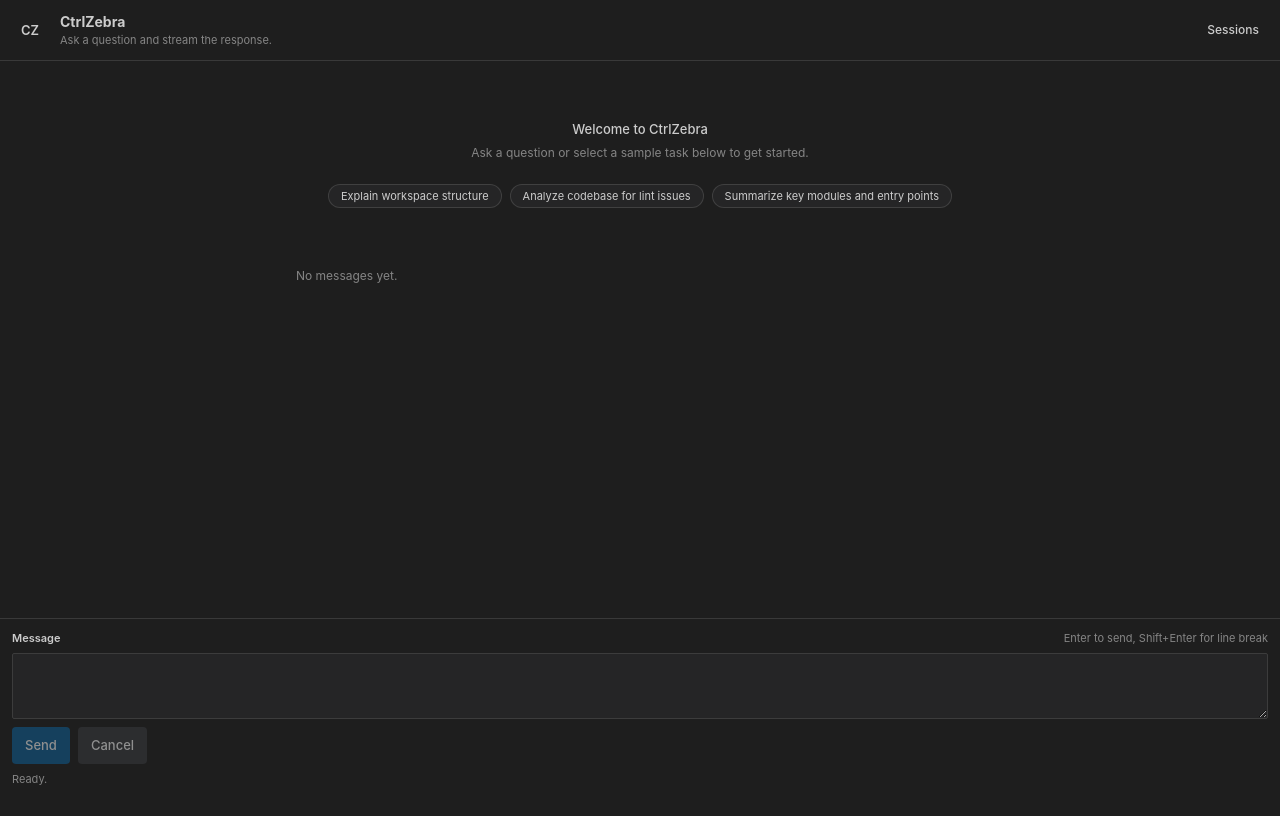
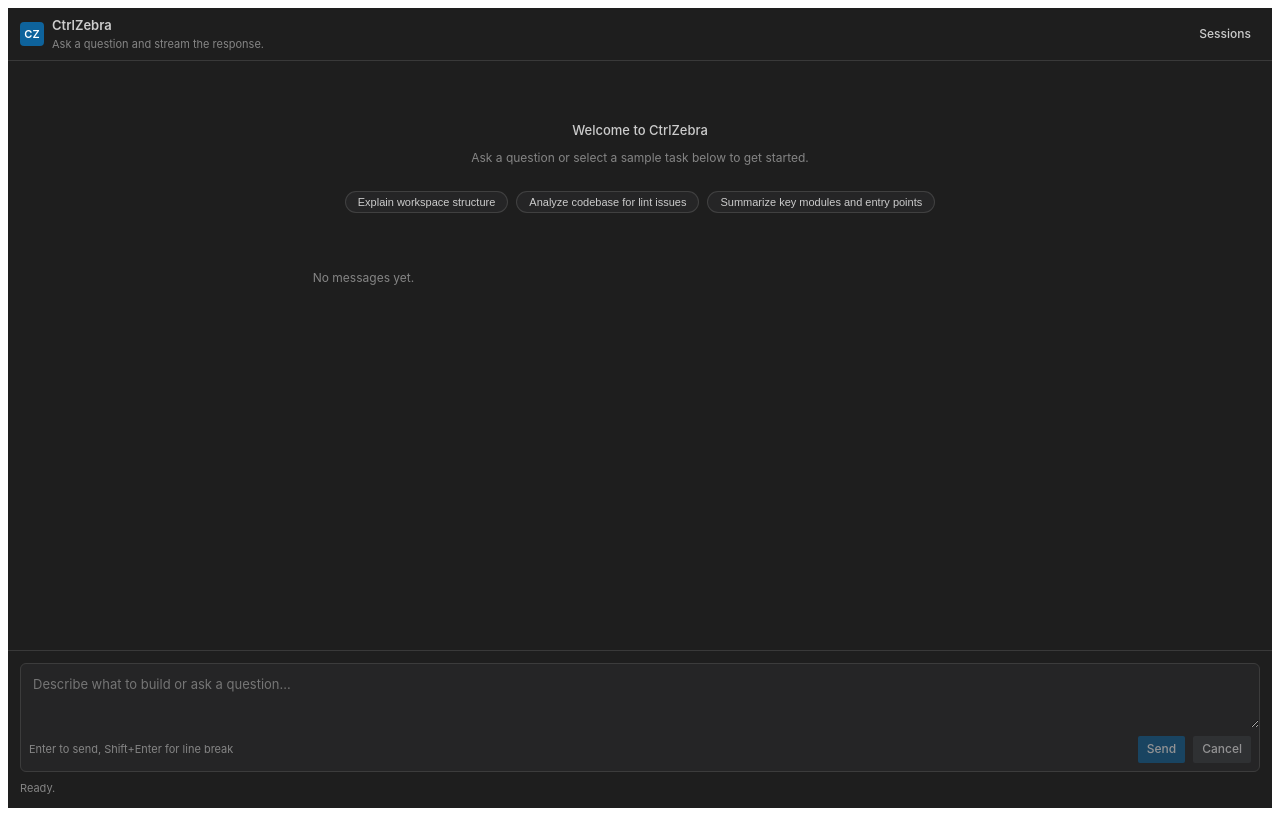
Before and after one commit to yangzuo0621/ctrl-zebra, a React (Vite) app in the folder apps/webview/: page / in a window 1280 px wide. Built offline with nearby package versions, Linux system fonts and the light colour scheme.

Commit message:
style(webview): refine message bubbles alignment and embed composer buttons (#122)
* chore: add vscode launch and tasks configuration

* style(webview): refine message bubbles alignment and embed composer buttons

```diff
--- a/apps/webview/src/app.module.css
+++ b/apps/webview/src/app.module.css
@@ -1,26 +1,15 @@
-:global(*) {
-  box-sizing: border-box;
-}
-
-:global(body) {
-  margin: 0;
-  color: var(--cz-color-fg);
-  background: var(--cz-color-bg);
-  font-family: var(--cz-font-family);
-  font-size: var(--cz-font-size-md);
-}
-
-:global(button),
-:global(textarea) {
-  font: inherit;
-}
+@import "./tokens.css";
 
 .shell {
   display: flex;
   flex-direction: column;
   height: 100vh;
-  min-height: 0;
-  gap: 0;
+  box-sizing: border-box;
+  background-color: var(--cz-color-bg);
+  color: var(--cz-color-fg);
+  font-family: var(--cz-font-family);
+  font-size: var(--cz-font-size-md);
+  line-height: 1.5;
 }
 
 .header {
@@ -28,38 +17,38 @@
   display: flex;
   align-items: center;
   justify-content: space-between;
-  gap: var(--cz-space-3);
-  padding: var(--cz-space-3);
+  padding: var(--cz-space-2) var(--cz-space-3);
   border-bottom: 1px solid var(--cz-color-border);
+  background-color: var(--cz-color-bg);
 }
 
 .headerTitleGroup {
   display: flex;
   align-items: center;
-  gap: var(--cz-space-3);
+  gap: var(--cz-space-2);
 }
 
 .mark {
-  display: grid;
-  flex: 0 0 36px;
-  width: 36px;
-  height: 36px;
-  place-items: center;
-  border: 1px solid var(--vscode-contrastBorder, var(--vscode-panel-border));
+  display: flex;
+  align-items: center;
+  justify-content: center;
+  width: 24px;
+  height: 24px;
   border-radius: var(--cz-radius-md);
-  color: var(--vscode-activityBarBadge-foreground);
-  background: var(--vscode-activityBarBadge-background);
+  background-color: var(--cz-color-primary-bg);
+  color: var(--cz-color-primary-fg);
+  font-size: var(--cz-font-size-xs);
   font-weight: var(--cz-font-weight-semibold);
 }
 
 .title {
   margin: 0;
-  font-size: var(--cz-font-size-lg);
-  line-height: 1.3;
+  font-size: var(--cz-font-size-md);
+  font-weight: var(--cz-font-weight-semibold);
 }
 
 .description {
-  margin: 2px 0 0;
+  margin: 0;
   font-size: var(--cz-font-size-xs);
   color: var(--cz-color-muted);
 }
@@ -70,13 +59,26 @@
   flex-direction: column;
   gap: var(--cz-space-3);
   padding: var(--cz-space-3);
-  background-color: var(--cz-color-input-bg);
+  background-color: var(--cz-color-secondary-bg);
   border-bottom: 1px solid var(--cz-color-border);
+  animation: drawerSlideDown var(--cz-transition-normal);
+}
+
+@keyframes drawerSlideDown {
+  from {
+    opacity: 0;
+    transform: translateY(-8px);
+  }
+  to {
+    opacity: 1;
+    transform: translateY(0);
+  }
 }
 
 .sessions h2 {
   margin: 0 0 var(--cz-space-2);
   font-size: var(--cz-font-size-sm);
+  font-weight: var(--cz-font-weight-semibold);
 }
 
 .sessionControls {
@@ -85,38 +87,37 @@
 }
 
 .sessionControls select {
+  flex: 1 1 auto;
   min-width: 0;
-  flex: 1;
-  color: var(--vscode-dropdown-foreground);
-  background: var(--vscode-dropdown-background);
-  border: 1px solid var(--vscode-dropdown-border, var(--vscode-panel-border));
+  padding: var(--cz-space-1) var(--cz-space-2);
   border-radius: var(--cz-radius-sm);
-  padding: var(--cz-space-1) var(--cz-space-2);
+  border: 1px solid var(--cz-color-input-border);
+  background-color: var(--cz-color-input-bg);
+  color: var(--cz-color-input-fg);
+  font-size: var(--cz-font-size-xs);
 }
 
 .sessionError {
-  margin: var(--cz-space-1) 0 0;
+  margin: var(--cz-space-2) 0 0;
+  font-size: var(--cz-font-size-xs);
   color: var(--cz-color-error-fg);
-  font-size: var(--cz-font-size-xs);
 }
 
 .transcriptSection {
   flex: 1 1 auto;
+  overflow-y: auto;
+  padding: var(--cz-space-3);
   display: flex;
   flex-direction: column;
-  gap: var(--cz-space-3);
-  padding: var(--cz-space-3);
-  overflow-y: auto;
-  min-height: 0;
 }
 
 .transcript {
   display: flex;
   flex-direction: column;
   gap: var(--cz-space-3);
+  list-style: none;
   margin: 0;
   padding: 0;
-  list-style: none;
 }
 
 .empty {
@@ -125,28 +126,32 @@
   font-size: var(--cz-font-size-sm);
 }
 
+.emptyText {
+  margin: var(--cz-space-2) 0 0 0;
+}
+
 .message {
-  padding: var(--cz-space-3);
+  display: flex;
+  flex-direction: column;
+  max-width: 85%;
+  padding: var(--cz-space-2) var(--cz-space-3);
   border: 1px solid var(--cz-color-border);
-  border-radius: var(--cz-radius-md);
+  border-radius: var(--cz-radius-lg);
   background: var(--vscode-editor-background);
 }
 
 .message[data-role="user"] {
+  align-self: flex-end;
+  background-color: var(--cz-color-input-bg);
   border-color: var(--cz-color-focus-border);
+  border-bottom-right-radius: var(--cz-radius-sm);
 }
 
-.messageRole {
-  color: var(--cz-color-muted);
-  font-size: var(--cz-font-size-xs);
-  font-weight: var(--cz-font-weight-semibold);
-}
-
-.message p {
-  margin: var(--cz-space-1) 0 0;
-  overflow-wrap: anywhere;
-  line-height: 1.5;
-  white-space: pre-wrap;
+.message[data-role="agent"] {
+  align-self: flex-start;
+  background-color: var(--vscode-editor-background);
+  border-color: var(--cz-color-border);
+  border-bottom-left-radius: var(--cz-radius-sm);
 }
 
 .footer {
@@ -174,11 +179,42 @@
   gap: var(--cz-space-2);
 }
 
-.composerHeader {
+.composerBox {
+  display: flex;
+  flex-direction: column;
+  border: 1px solid var(--cz-color-input-border);
+  border-radius: var(--cz-radius-lg);
+  background: var(--cz-color-input-bg);
+  padding: var(--cz-space-2);
+  transition: border-color var(--cz-transition-fast);
+}
+
+.composerBox:focus-within {
+  border-color: var(--cz-color-focus-border);
+}
+
+.input {
+  width: 100%;
+  resize: vertical;
+  padding: var(--cz-space-1);
+  border: none;
+  background: transparent;
+  color: var(--cz-color-input-fg);
+  font-family: var(--cz-font-family);
+  font-size: var(--cz-font-size-md);
+  outline: none;
+}
+
+.input:focus-visible {
+  outline: none;
+}
+
+.composerFooter {
   display: flex;
   align-items: center;
   justify-content: space-between;
   gap: var(--cz-space-2);
+  margin-top: var(--cz-space-2);
 }
 
 .composerHint {
@@ -203,27 +239,6 @@
   background-color: var(--cz-color-secondary-hover);
 }
 
-.label {
-  font-size: var(--cz-font-size-xs);
-  font-weight: var(--cz-font-weight-semibold);
-}
-
-.input {
-  width: 100%;
-  resize: vertical;
-  padding: var(--cz-space-2);
-  border: 1px solid var(--cz-color-input-border);
-  border-radius: var(--cz-radius-sm);
-  color: var(--cz-color-input-fg);
-  background: var(--cz-color-input-bg);
-  font-family: var(--cz-font-family);
-  font-size: var(--cz-font-size-md);
-}
-
-.input:focus-visible {
-  outline: var(--cz-focus-outline);
-}
-
 .actions {
   display: flex;
   gap: var(--cz-space-2);
@@ -236,6 +251,18 @@
   color: var(--cz-color-muted);
 }
 
+.srOnly {
+  position: absolute;
+  width: 1px;
+  height: 1px;
+  padding: 0;
+  margin: -1px;
+  overflow: hidden;
+  clip: rect(0, 0, 0, 0);
+  white-space: nowrap;
+  border: 0;
+}
+
 @media (prefers-reduced-motion: reduce) {
   *,
   *::before,
--- a/apps/webview/src/app.tsx
+++ b/apps/webview/src/app.tsx
@@ -198,10 +198,12 @@ export function App({ host: providedHost, createRequestId }: AppProps) {
             </li>
           ) : (
             messages.map((message) => (
-              <li className={styles.message} data-role={message.role} key={message.id}>
-                <span className={styles.messageRole}>
-                  {message.role === "user" ? "You" : "Agent"}
-                </span>
+              <li
+                className={styles.message}
+                data-role={message.role}
+                key={message.id}
+                aria-label={message.role === "user" ? "Your message" : "Agent message"}
+              >
                 <MarkdownMessage content={messageContent(message, status)} />
                 {message.toolCalls.map((toolCall) => (
                   <ToolCallCard
@@ -246,15 +248,14 @@ export function App({ host: providedHost, createRequestId }: AppProps) {
         )}
 
         <form className={styles.composer} onSubmit={handleSubmit}>
-          <div className={styles.composerHeader}>
-            <label className={styles.label} htmlFor="chat-message">
+          <div className={styles.composerBox}>
+            <label className={styles.srOnly} htmlFor="chat-message">
               Message
             </label>
-            <span className={styles.composerHint}>Enter to send, Shift+Enter for line break</span>
-          </div>
             <textarea
               className={styles.input}
               id="chat-message"
+              placeholder="Describe what to build or ask a question…"
               value={draft}
               onChange={(event) => setDraft(event.target.value)}
               onKeyDown={handleKeyDown}
@@ -263,20 +264,26 @@ export function App({ host: providedHost, createRequestId }: AppProps) {
               rows={3}
               disabled={activeRequestId !== undefined}
             />
+            <div className={styles.composerFooter}>
+              <span className={styles.composerHint}>Enter to send, Shift+Enter for line break</span>
               <div className={styles.actions}>
                 <Button
                   type="submit"
+                  size="sm"
                   disabled={activeRequestId !== undefined || draft.trim().length === 0}
                 >
                   Send
                 </Button>
                 <Button
                   variant="secondary"
+                  size="sm"
                   onClick={() => store.getState().cancel()}
                   disabled={activeRequestId === undefined}
                 >
                   Cancel
                 </Button>
+              </div>
+            </div>
           </div>
         </form>
 
```
Lines whose indentation alone changed are shown as unchanged.
